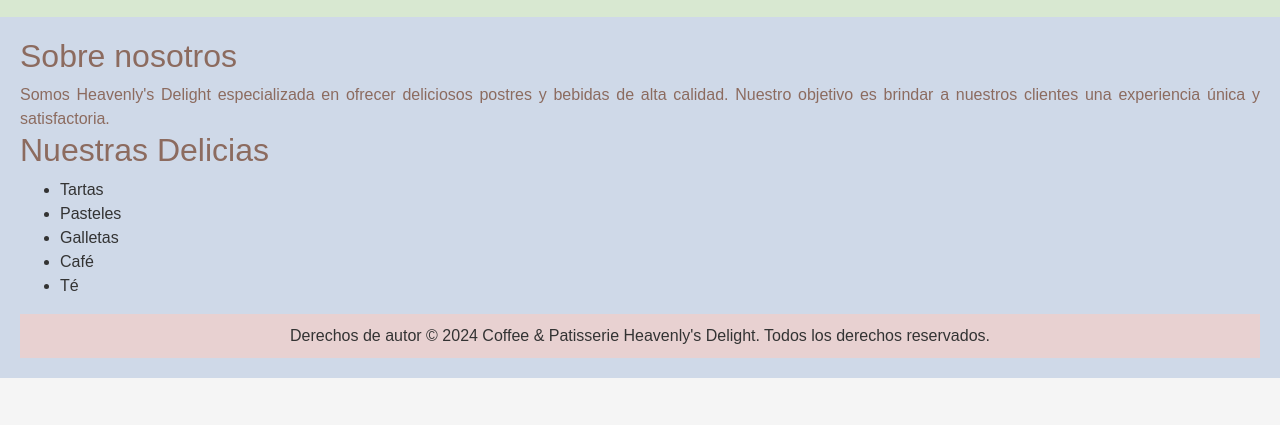
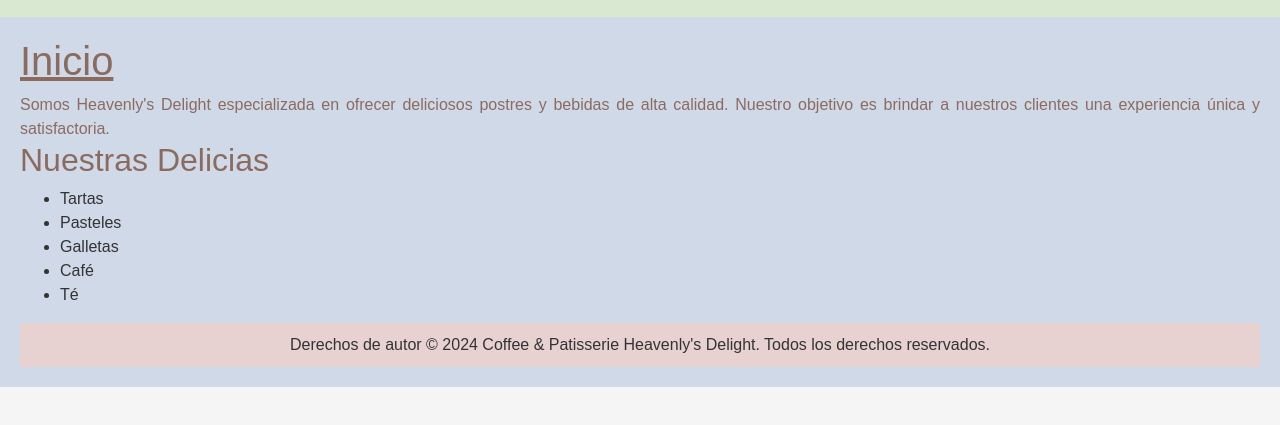
Before and after one commit to NicoRearte03/Heavenly-s-Delight, a plain HTML site: page index.html in a window 1280 px wide. Shown: the part 197-622 px from the top of the page. Drawn offline with nearby package versions, Linux system fonts and the light colour scheme.

Commit message:
Modifique el inicio

```diff
--- a/index.html
+++ b/index.html
@@ -36,7 +36,7 @@
     </header>
     <main>
         <section>
-            <h2>Sobre nosotros</h2>
+            <h1>Inicio</h1>
             <p>Somos Heavenly's Delight especializada en ofrecer deliciosos postres y bebidas de alta calidad. Nuestro objetivo es brindar a nuestros clientes una experiencia única y satisfactoria.</p>
             <h2>Nuestras Delicias</h2>
             <ul>
```
